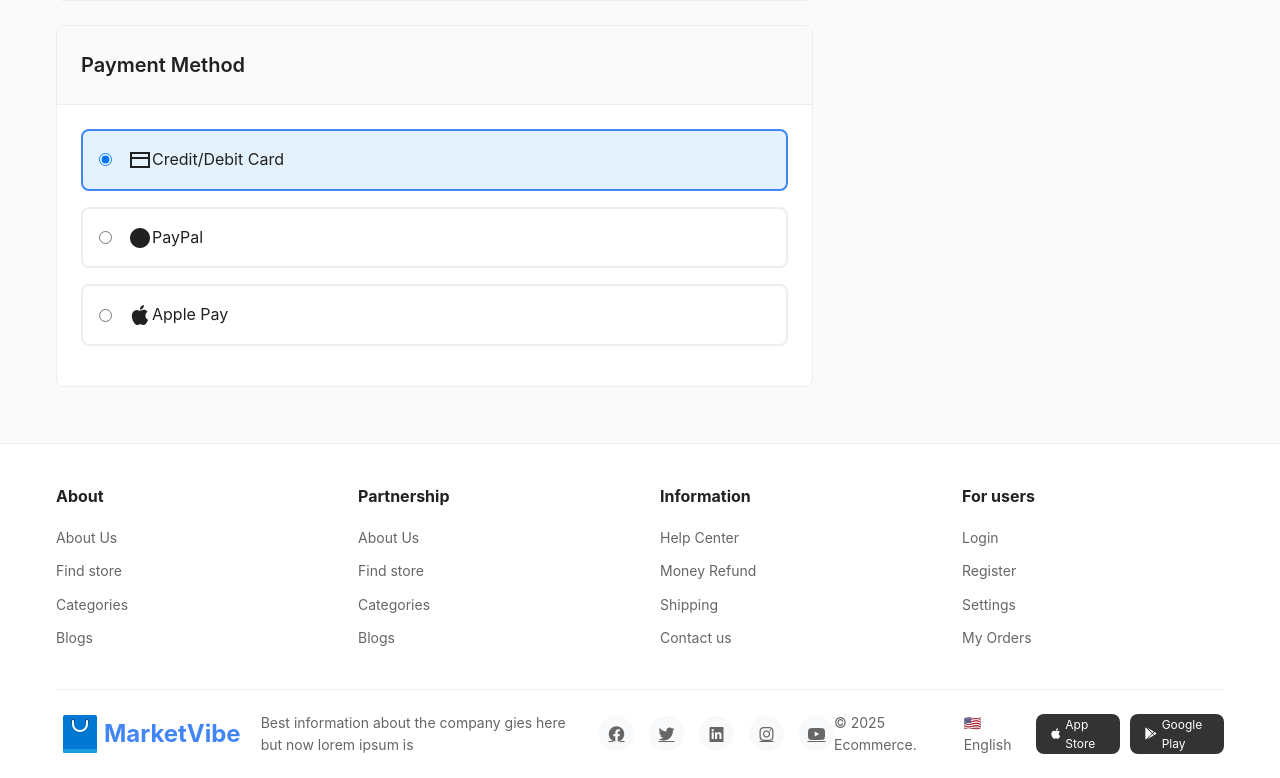
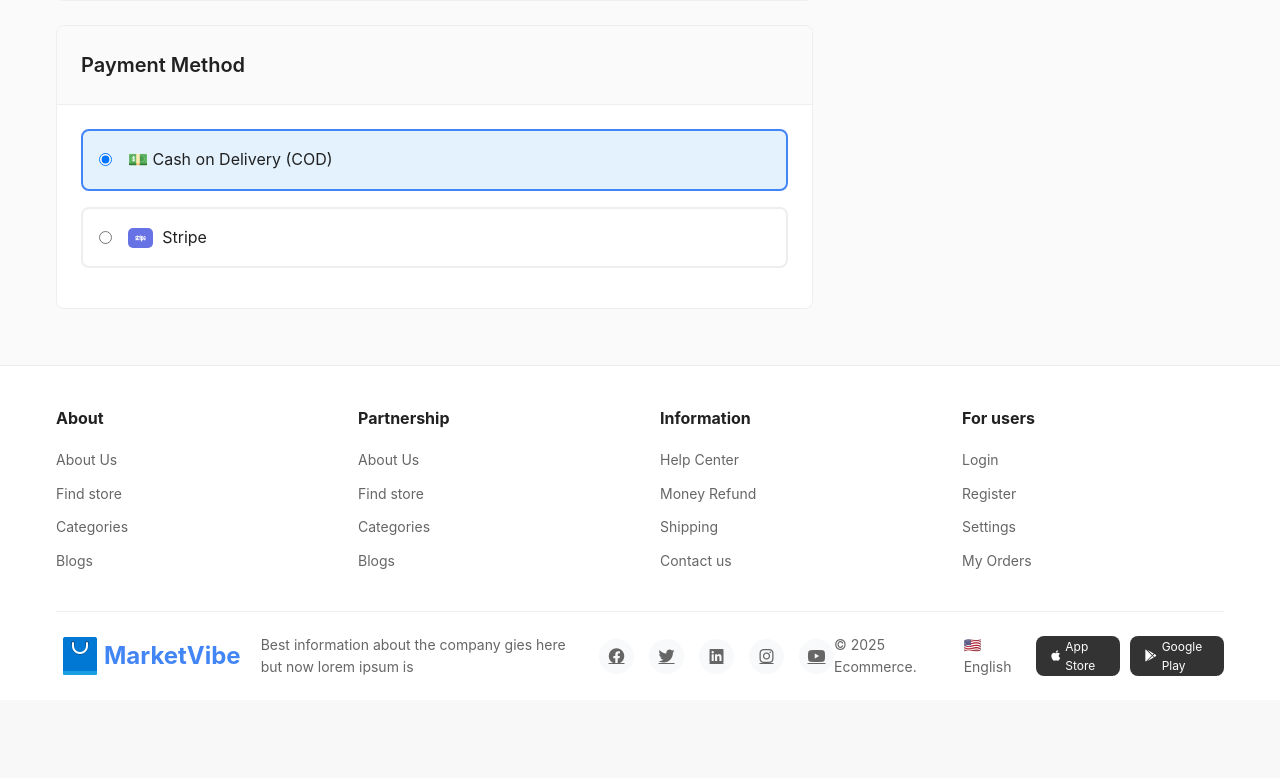
Before and after one commit to BILALAKRAM27/ecommerce-fullstack-design, a Django app: template buyer/templates/buyer/checkout_page.html in a window 1280 px wide. Shown: the part 865-1643 px from the top of the page. After the commit the page ends 1541 px from the top, so only its background shows below. Run offline with Django 5.2, Linux system fonts and the light colour scheme; the template is opened without the code that fills it, so the values that code supplies are empty.

Commit message:
checkout pahe payment options altered venv deleted

```diff
--- a/buyer/templates/buyer/cart_page.html
+++ b/buyer/templates/buyer/cart_page.html
@@ -797,7 +797,7 @@
                     <span class="summary-value">${{ total|floatformat:2 }}</span>
                 </div>
 
-                <button class="checkout-btn"><a href="{% url 'buyer:checkout_page' %}">Checkout</a></button>
+                <a href="{% url 'buyer:checkout_page' %}"><button class="checkout-btn">Checkout</button></a>
 
                 <div class="payment-methods">
                     <div class="payment-icon" style="background-color: #1a73e8; border-radius: 4px;"></div>
--- a/buyer/templates/buyer/checkout_page.html
+++ b/buyer/templates/buyer/checkout_page.html
@@ -571,31 +571,17 @@
                         <h2 class="text-xl font-semibold">Payment Method</h2>
                     </div>
                     <div class="card-body">
-                        <div class="payment-method selected" onclick="selectPaymentMethod('card')">
-                            <input type="radio" name="payment" id="card" value="card" checked>
-                            <label for="card" class="flex items-center">
-                                <svg width="24" height="24" fill="currentColor" viewBox="0 0 24 24" class="mr-3">
-                                    <path d="M2 4h20v16H2V4zm2 2v3h16V6H4zm0 5v7h16v-7H4z"/>
-                                </svg>
-                                Credit/Debit Card
+                        <div class="payment-method selected" onclick="selectPaymentMethod('cod')">
+                            <input type="radio" name="payment" id="cod" value="cod" checked>
+                            <label for="cod" class="flex items-center">
+                                💵 Cash on Delivery (COD)
                             </label>
                         </div>
-                        <div class="payment-method" onclick="selectPaymentMethod('paypal')">
-                            <input type="radio" name="payment" id="paypal" value="paypal">
-                            <label for="paypal" class="flex items-center">
-                                <svg width="24" height="24" fill="currentColor" viewBox="0 0 24 24" class="mr-3">
-                                    <path d="M12 2C6.48 2 2 6.48 2 12s4.48 10 10 10 10-4.48 10-10S17.52 2 12 2z"/>
-                                </svg>
-                                PayPal
-                            </label>
-                        </div>
-                        <div class="payment-method" onclick="selectPaymentMethod('apple')">
-                            <input type="radio" name="payment" id="apple" value="apple">
-                            <label for="apple" class="flex items-center">
-                                <svg width="24" height="24" fill="currentColor" viewBox="0 0 24 24" class="mr-3">
-                                    <path d="M18.71 19.5c-.83 1.24-1.71 2.45-3.05 2.47-1.34.03-1.77-.79-3.29-.79-1.53 0-2 .77-3.27.82-1.31.05-2.3-1.32-3.14-2.53C4.25 17 2.94 12.45 4.7 9.39c.87-1.52 2.43-2.48 4.12-2.51 1.28-.02 2.5.87 3.29.87.78 0 2.26-1.07 3.81-.91.65.03 2.47.26 3.64 1.98-.09.06-2.17 1.28-2.15 3.81.03 3.02 2.65 4.03 2.68 4.04-.03.07-.42 1.44-1.38 2.83M13 3.5c.73-.83 1.94-1.46 2.94-1.5.13 1.17-.34 2.35-1.04 3.19-.69.85-1.83 1.51-2.95 1.42-.15-1.15.41-2.35 1.05-3.11z"/>
-                                </svg>
-                                Apple Pay
+                        <div class="payment-method" onclick="selectPaymentMethod('stripe')">
+                            <input type="radio" name="payment" id="stripe" value="stripe">
+                            <label for="stripe" class="flex items-center">
+                                <img src="{% static 'seller/assets/stripe.png' %}" alt="Stripe" class="mr-3" style="width: 25px; height: 20px; border-radius: 5px;">
+                                <p style="color: white;">..</p>Stripe
                             </label>
                         </div>
                     </div>
```
Also changed, not shown: db.sqlite3, seller/static/seller/assets/stripe.png (added).
